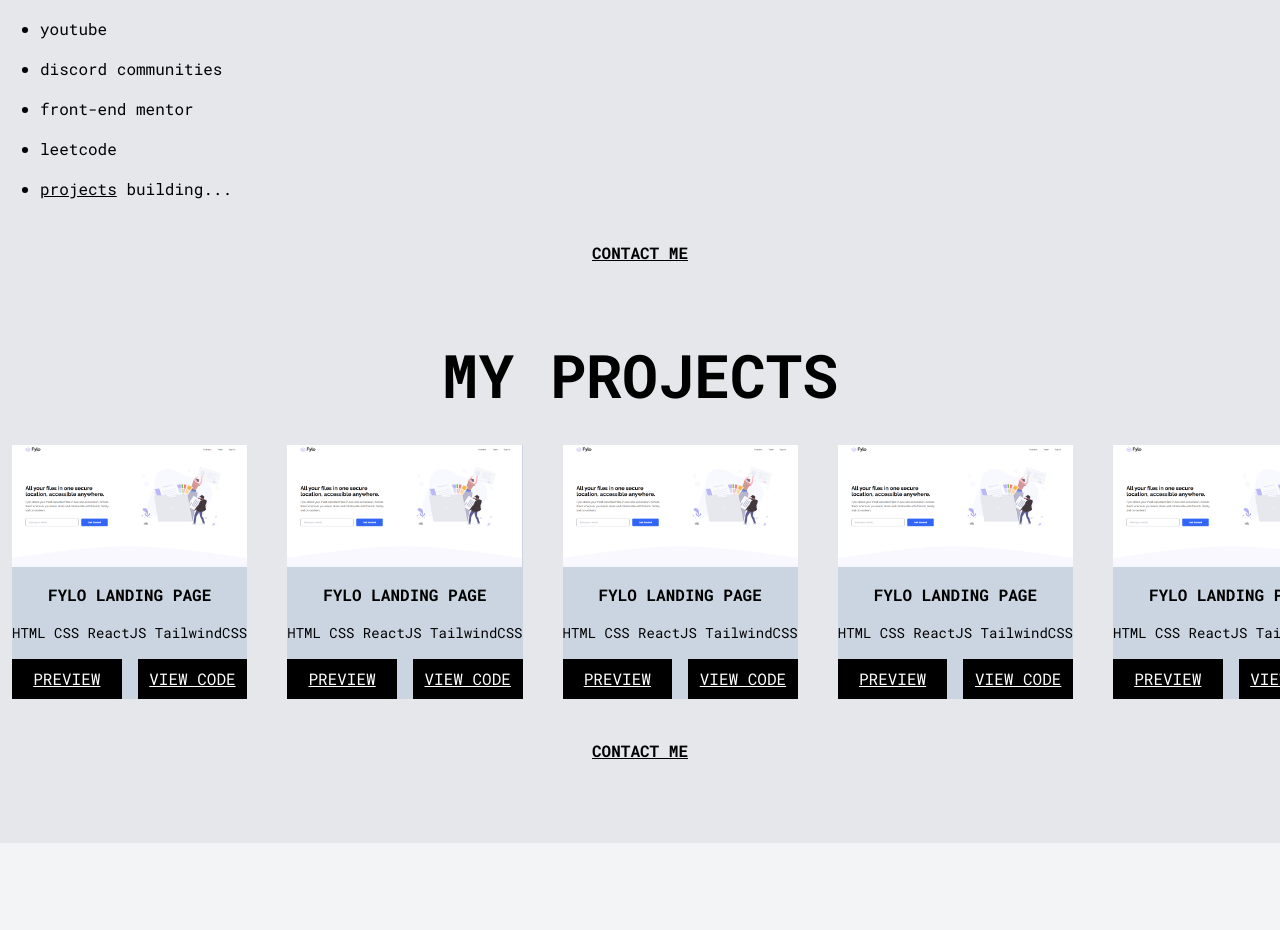
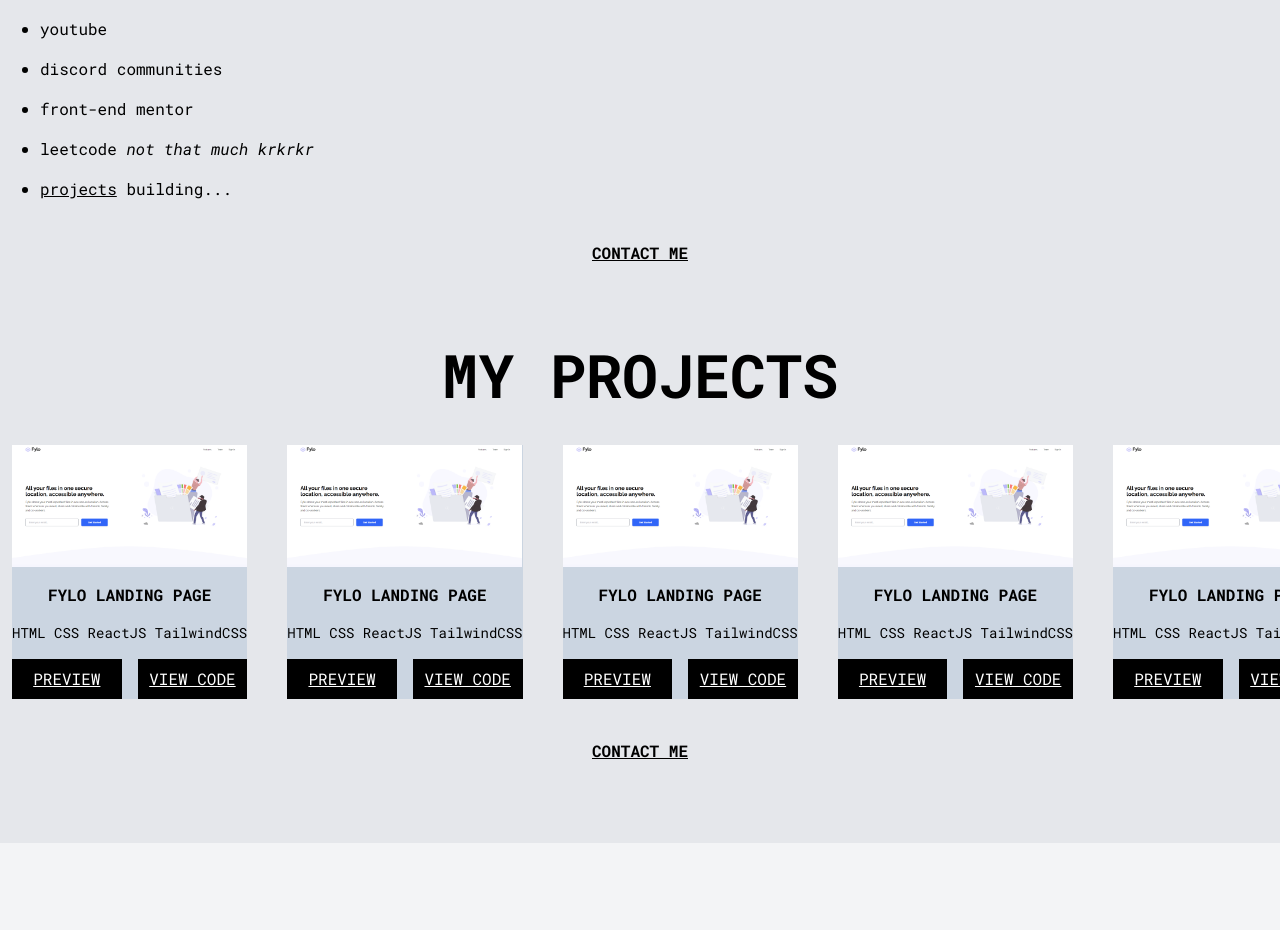
Before and after one commit to Wilouricard/portfolio00, a React (Vite) app: page / in a window 1280 px wide. Shown: the part 2300-3230 px from the top of the page. Built offline with nearby package versions, Linux system fonts and the light colour scheme.

Commit message:
List adds

```diff
--- a/src/components/About.jsx
+++ b/src/components/About.jsx
@@ -32,7 +32,7 @@ export default function About() {
             <li>youtube</li>
             <li>discord communities</li>
             <li>front-end mentor</li>
-            <li>leetcode</li>
+            <li>leetcode <i>not that much krkrkr</i></li>
             <li><a href="#projects" className="underline">projects</a> building...</li>
           </ul>
         </div>
```
